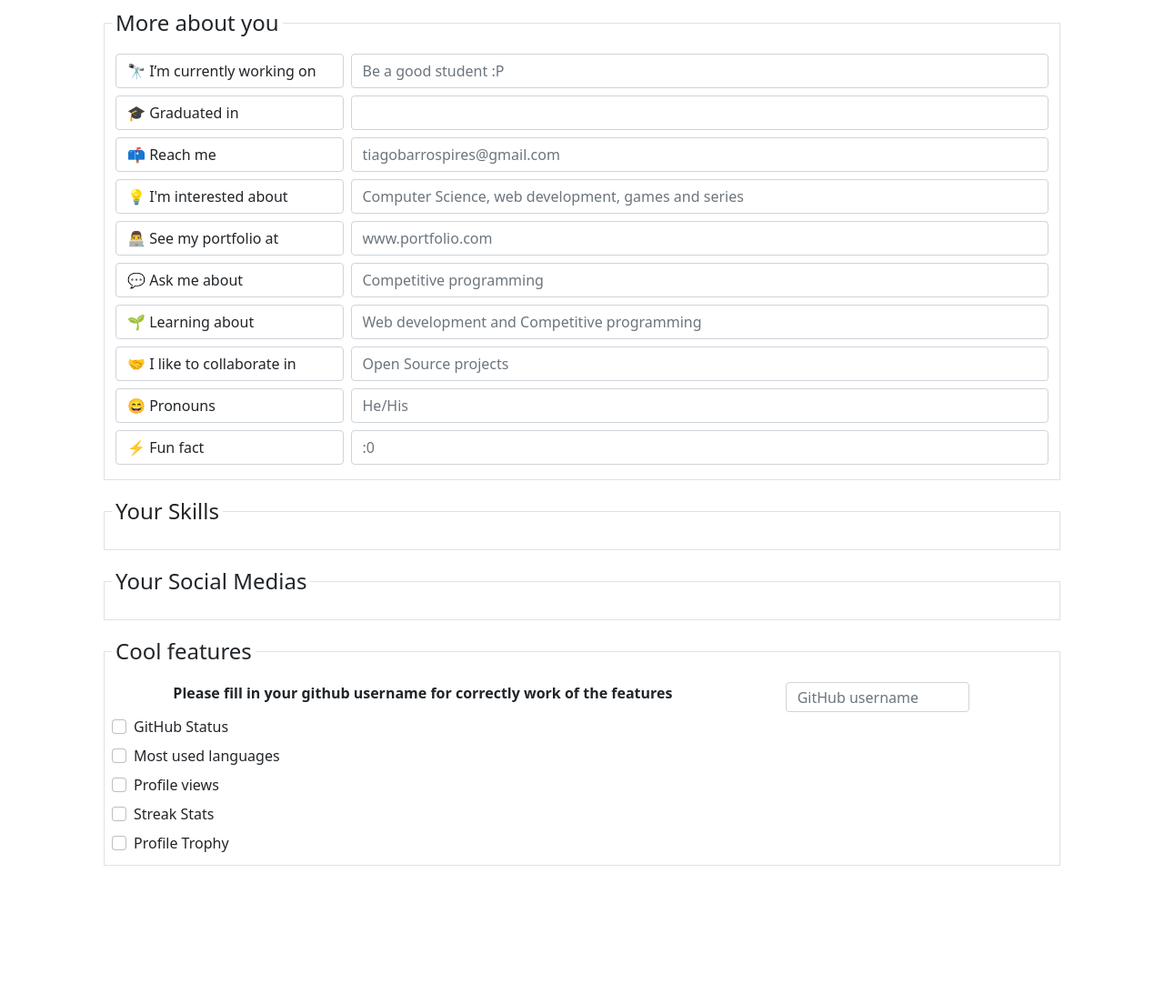
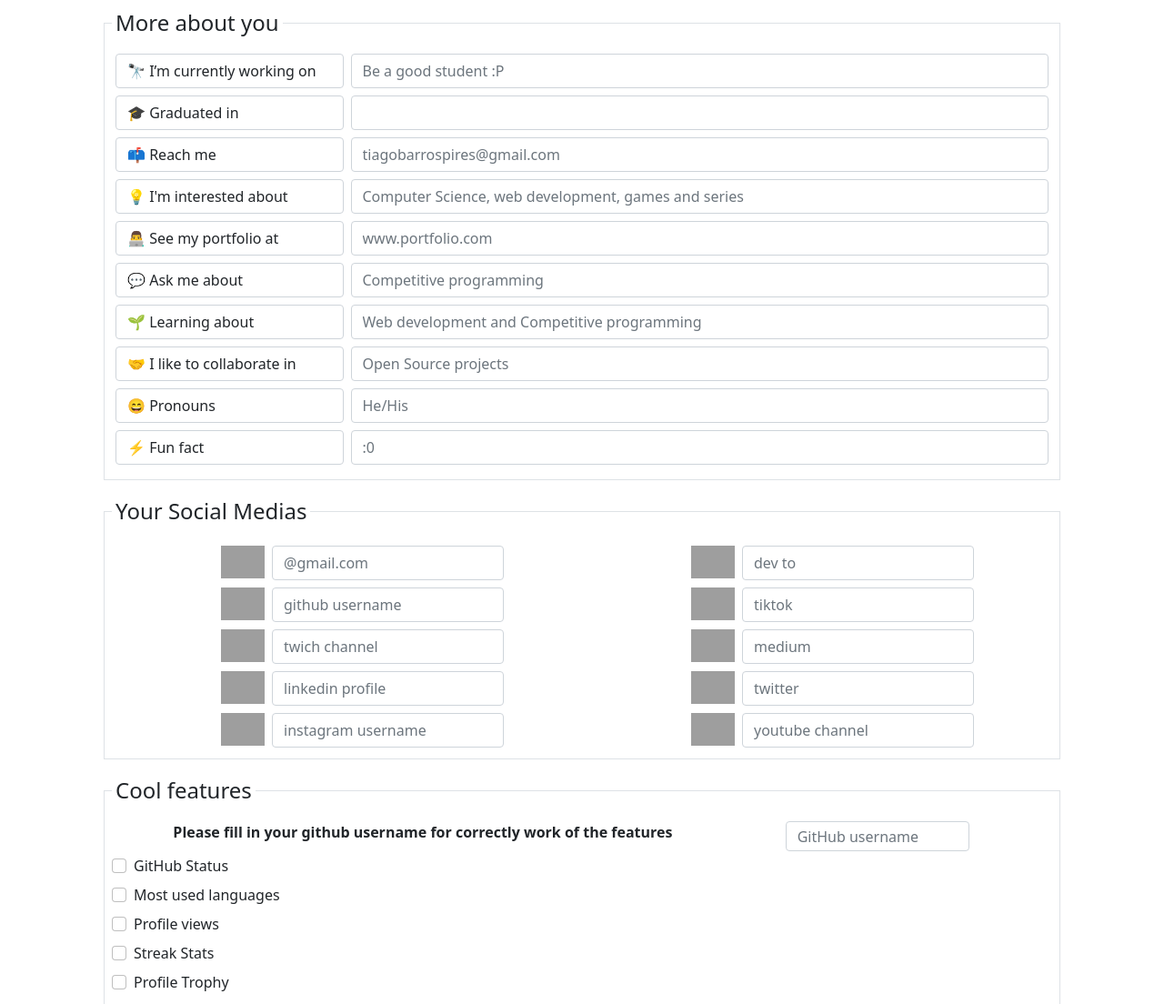
Before and after one commit to tiagobpires/readme-creator, a Flask app: page /profile in a window 1280 px wide. Shown: the part 362-1466 px from the top of the page at 91% size. Before the commit the page ends 1314 px from the top, so only its background shows below. Run offline with Flask 2, Linux system fonts and the light colour scheme; some libraries are stand-ins or nearby versions; grey boxes are pictures that could not be loaded.

Commit message:
Add Skills to profile template and jinja sintax sugar

```diff
--- a/application.py
+++ b/application.py
@@ -24,4 +24,118 @@ def profile():
         '⚡ Fun fact ' : ':0'
     }
 
-    return render_template('profile.html', more_about_you=more_about_you)
+    social_medias = {
+        '@gmail.com' : 'https://img.shields.io/badge/Gmail-D14836?style=for-the-badge&logo=gmail&logoColor=white',
+        'dev to' : 'https://img.shields.io/badge/dev.to-0A0A0A?style=for-the-badge&logo=dev.to&logoColor=white',
+        'github username' : 'https://img.shields.io/badge/GitHub-100000?style=for-the-badge&logo=github&logoColor=white',
+        'tiktok' : 'https://img.shields.io/badge/TikTok-000000?style=for-the-badge&logo=tiktok&logoColor=white',
+        'twich channel' : 'https://img.shields.io/badge/Twitch-9146FF?style=for-the-badge&logo=twitch&logoColor=white',
+        'medium' : 'https://img.shields.io/badge/Medium-12100E?style=for-the-badge&logo=medium&logoColor=white',
+        'linkedin profile' : 'https://img.shields.io/badge/LinkedIn-0077B5?style=for-the-badge&logo=linkedin&logoColor=white',
+        'twitter' : 'https://img.shields.io/badge/Twitter-1DA1F2?style=for-the-badge&logo=twitter&logoColor=white',
+        'instagram username' : 'https://img.shields.io/badge/Instagram-E4405F?style=for-the-badge&logo=instagram&logoColor=white',
+        'youtube channel' : 'https://img.shields.io/badge/YouTube-FF0000?style=for-the-badge&logo=youtube&logoColor=white'
+    }
+
+    skills = {
+        'android' : 'https://github.com/devicons/devicon/raw/master/icons/android/android-plain-wordmark.svg',
+        'angular' : 'https://github.com/devicons/devicon/raw/master/icons/angularjs/angularjs-plain-wordmark.svg',
+        'apache' : 'https://github.com/devicons/devicon/raw/master/icons/apache/apache-plain-wordmark.svg',
+        'arduino' : 'https://github.com/devicons/devicon/raw/master/icons/arduino/arduino-original-wordmark.svg',
+        'bash' : 'https://github.com/devicons/devicon/raw/master/icons/bash/bash-original.svg',
+        'bootstrap' : 'https://github.com/devicons/devicon/raw/master/icons/bootstrap/bootstrap-plain-wordmark.svg',
+        'c' : 'https://github.com/devicons/devicon/raw/master/icons/c/c-original.svg',
+        'canva' : 'https://github.com/devicons/devicon/raw/master/icons/canva/canva-original.svg',
+        'c++' : 'https://github.com/devicons/devicon/raw/master/icons/cplusplus/cplusplus-original.svg',
+        'csharp' : 'https://github.com/devicons/devicon/raw/master/icons/csharp/csharp-original.svg',
+        'css3' : 'https://github.com/devicons/devicon/raw/master/icons/css3/css3-plain-wordmark.svg',
+        'dart' : 'https://github.com/devicons/devicon/raw/master/icons/dart/dart-plain-wordmark.svg',
+        'django' : 'https://github.com/devicons/devicon/raw/master/icons/django/django-line.svg',
+        'docker' : 'https://github.com/devicons/devicon/raw/master/icons/docker/docker-original-wordmark.svg',
+        'elixir' : 'https://github.com/devicons/devicon/raw/master/icons/elixir/elixir-original-wordmark.svg',
+        'figma' : 'https://github.com/devicons/devicon/raw/master/icons/figma/figma-original.svg',
+        'flask' : 'https://github.com/devicons/devicon/raw/master/icons/flask/flask-original-wordmark.svg',
+        'firebase' : 'https://github.com/devicons/devicon/raw/master/icons/firebase/firebase-plain-wordmark.svg',
+        'flutter' : 'https://github.com/devicons/devicon/raw/master/icons/flutter/flutter-original.svg',
+        'git' : 'https://github.com/devicons/devicon/raw/master/icons/git/git-plain-wordmark.svg',
+        'go' : 'https://github.com/devicons/devicon/raw/master/icons/go/go-original.svg',
+        'html5' : 'https://github.com/devicons/devicon/raw/master/icons/html5/html5-plain-wordmark.svg',
+        'haskell' : 'https://github.com/devicons/devicon/raw/master/icons/haskell/haskell-original-wordmark.svg',
+        'illustrator' : 'https://github.com/devicons/devicon/raw/master/icons/illustrator/illustrator-plain.svg',
+        'ionic' : 'https://github.com/devicons/devicon/raw/master/icons/ionic/ionic-original-wordmark.svg',
+        'java' : 'https://github.com/devicons/devicon/raw/master/icons/java/java-original-wordmark.svg',
+        'javascript' : 'https://github.com/devicons/devicon/raw/master/icons/javascript/javascript-original.svg',
+        'jQuery' : 'https://github.com/devicons/devicon/raw/master/icons/jquery/jquery-plain-wordmark.svg',
+        'kotlin' : 'https://github.com/devicons/devicon/raw/master/icons/kotlin/kotlin-plain-wordmark.svg',
+        'laravel' : 'https://github.com/devicons/devicon/raw/master/icons/laravel/laravel-plain.svg',
+        'lua' : 'https://github.com/devicons/devicon/raw/master/icons/lua/lua-original-wordmark.svg',
+        'matlab' : 'https://github.com/devicons/devicon/raw/master/icons/matlab/matlab-original.svg',
+        'myql' : 'https://github.com/devicons/devicon/raw/master/icons/mysql/mysql-original-wordmark.svg',
+        'nodejs' : 'https://github.com/devicons/devicon/raw/master/icons/nodejs/nodejs-plain-wordmark.svg',
+        'numpy' : 'https://github.com/devicons/devicon/raw/master/icons/numpy/numpy-original-wordmark.svg',
+        'oracle' : 'https://github.com/devicons/devicon/raw/master/icons/oracle/oracle-original.svg',
+        'opengl' : 'https://github.com/devicons/devicon/raw/master/icons/opengl/opengl-plain.svg',
+        'photoshop' : 'https://github.com/devicons/devicon/raw/master/icons/photoshop/photoshop-line.svg',
+        'php' : 'https://github.com/devicons/devicon/raw/master/icons/php/php-original.svg',
+        'postgreesql' : 'https://github.com/devicons/devicon/raw/master/icons/postgresql/postgresql-plain-wordmark.svg',
+        'python' : 'https://github.com/devicons/devicon/raw/master/icons/python/python-original-wordmark.svg',
+        'r' : 'https://github.com/devicons/devicon/raw/master/icons/r/r-original.svg',
+        'react' : 'https://github.com/devicons/devicon/raw/master/icons/react/react-original-wordmark.svg',
+        'swift' : 'https://github.com/devicons/devicon/raw/master/icons/swift/swift-original.svg',
+        'typescript' : 'https://github.com/devicons/devicon/raw/master/icons/typescript/typescript-original.svg',
+        'unity' : 'https://github.com/devicons/devicon/raw/master/icons/unity/unity-original-wordmark.svg',
+        'vuejs' : 'https://github.com/devicons/devicon/raw/master/icons/vuejs/vuejs-original-wordmark.svg'
+    }
+
+
+    just_original = {
+        'android' : 'https://github.com/devicons/devicon/raw/master/icons/android/android-original.svg',
+        'angular' : 'https://github.com/devicons/devicon/raw/master/icons/angularjs/angularjs-original.svg',
+        'apache' : 'https://github.com/devicons/devicon/raw/master/icons/apache/apache-original.svg',
+        'arduino' : 'https://github.com/devicons/devicon/raw/master/icons/arduino/arduino-original.svg',
+        'bash' : 'https://github.com/devicons/devicon/raw/master/icons/bash/bash-original.svg',
+        'bootstrap' : 'https://github.com/devicons/devicon/raw/master/icons/bootstrap/bootstrap-original.svg',
+        'c' : 'https://github.com/devicons/devicon/raw/master/icons/c/c-original.svg',
+        'canva' : 'https://github.com/devicons/devicon/raw/master/icons/canva/canva-original.svg',
+        'c++' : 'https://github.com/devicons/devicon/raw/master/icons/cplusplus/cplusplus-original.svg',
+        'csharp' : 'https://github.com/devicons/devicon/raw/master/icons/csharp/csharp-original.svg',
+        'css3' : 'https://github.com/devicons/devicon/raw/master/icons/css3/css3-original.svg',
+        'dart' : 'https://github.com/devicons/devicon/raw/master/icons/dart/dart-original.svg',
+        'django' : 'https://github.com/devicons/devicon/raw/master/icons/django/django-line.svg',
+        'docker' : 'https://github.com/devicons/devicon/raw/master/icons/docker/docker-original-wordmark.svg',
+        'elixir' : 'https://github.com/devicons/devicon/raw/master/icons/elixir/elixir-original.svg',
+        'figma' : 'https://github.com/devicons/devicon/raw/master/icons/figma/figma-original.svg',
+        'flask' : 'https://github.com/devicons/devicon/raw/master/icons/flask/flask-original.svg',
+        'firebase' : 'https://github.com/devicons/devicon/raw/master/icons/firebase/firebase-plain.svg',
+        'flutter' : 'https://github.com/devicons/devicon/raw/master/icons/flutter/flutter-original.svg',
+        'git' : 'https://github.com/devicons/devicon/raw/master/icons/git/git-original.svg',
+        'go' : 'https://github.com/devicons/devicon/raw/master/icons/go/go-original.svg',
+        'html5' : 'https://github.com/devicons/devicon/raw/master/icons/html5/html5-original.svg',
+        'haskell' : 'https://github.com/devicons/devicon/raw/master/icons/haskell/haskell-original.svg',
+        'illustrator' : 'https://github.com/devicons/devicon/raw/master/icons/illustrator/illustrator-plain.svg',
+        'ionic' : 'https://github.com/devicons/devicon/raw/master/icons/ionic/ionic-original.svg',
+        'java' : 'https://github.com/devicons/devicon/raw/master/icons/java/java-original.svg',
+        'javascript' : 'https://github.com/devicons/devicon/raw/master/icons/javascript/javascript-original.svg',
+        'jQuery' : 'https://github.com/devicons/devicon/raw/master/icons/jquery/jquery-original.svg',
+        'kotlin' : 'https://github.com/devicons/devicon/raw/master/icons/kotlin/kotlin-original.svg',
+        'laravel' : 'https://github.com/devicons/devicon/raw/master/icons/laravel/laravel-plain.svg',
+        'lua' : 'https://github.com/devicons/devicon/raw/master/icons/lua/lua-original.svg',
+        'matlab' : 'https://github.com/devicons/devicon/raw/master/icons/matlab/matlab-original.svg',
+        'mysql' : 'https://github.com/devicons/devicon/raw/master/icons/mysql/mysql-original.svg',
+        'nodejs' : 'https://github.com/devicons/devicon/raw/master/icons/nodejs/nodejs-original.svg',
+        'numpy' : 'https://github.com/devicons/devicon/raw/master/icons/numpy/numpy-original.svg',
+        'oracle' : 'https://github.com/devicons/devicon/raw/master/icons/oracle/oracle-original.svg',
+        'opengl' : 'https://github.com/devicons/devicon/raw/master/icons/opengl/opengl-plain.svg',
+        'photoshop' : 'https://github.com/devicons/devicon/raw/master/icons/photoshop/photoshop-line.svg',
+        'php' : 'https://github.com/devicons/devicon/raw/master/icons/php/php-original.svg',
+        'postgresql' : 'https://github.com/devicons/devicon/raw/master/icons/postgresql/postgresql-original.svg',
+        'python' : 'https://github.com/devicons/devicon/raw/master/icons/python/python-original.svg',
+        'r' : 'https://github.com/devicons/devicon/raw/master/icons/r/r-original.svg',
+        'react' : 'https://github.com/devicons/devicon/raw/master/icons/react/react-original.svg',
+        'swift' : 'https://github.com/devicons/devicon/raw/master/icons/swift/swift-original.svg',
+        'typescript' : 'https://github.com/devicons/devicon/raw/master/icons/typescript/typescript-original.svg',
+        'unity' : 'https://github.com/devicons/devicon/raw/master/icons/unity/unity-original.svg',
+        'vuejs' : 'https://github.com/devicons/devicon/raw/master/icons/vuejs/vuejs-original.svg'
+    }
+
+    return render_template('profile.html', more_about_you=more_about_you, social_medias=social_medias, skills=skills)
--- a/static/css/style.css
+++ b/static/css/style.css
@@ -6,3 +6,17 @@
 textarea:focus, input:focus, select:focus {
     box-shadow: 0 0 0 0 !important;
 }
+
+.socialbadges {
+    width: auto !important;
+    height: 36px !important;
+}
+
+.divSocialBadges {
+    width: 172px !important;
+}
+
+.skillsImage {
+    height: 70px !important;
+    width: 70px !important;
+}
--- a/templates/profile.html
+++ b/templates/profile.html
@@ -44,13 +44,16 @@
 
 
         <fieldset class="border p-2 mb-2 row gx-2">
-            <legend class="legend w-auto mb-0">Your Skills</legend>
-
-        </fieldset>
-
-        <fieldset class="border p-2 mb-2 row gx-2">
             <legend class="legend w-auto mb-0">Your Social Medias</legend>
 
+            {% for key, value in social_medias.items() %}
+                <div class="d-flex justify-content-start w-50 my-1">
+                    <div class="divSocialBadges d-flex justify-content-end">
+                        <img src="{{ value }}" class="socialbadges mx-2">
+                    </div>
+                    <input type="text" class="form-control w-50" placeholder="{{ key }}">
+                </div>
+            {% endfor %}
         </fieldset>
 
 
@@ -98,6 +101,16 @@
             </div>
         </fieldset>
 
+        <fieldset class="border p-2 mb-2 row gx-2 d-flex justify-content-center">
+            <legend class="legend w-auto mb-0">Your Skills</legend>
+            {% for key, value in skills.items() %}
+                <div class="form-check mx-2 my-4 col-2 d-flex justify-content-center">
+                    <input class="form-check-input" type="checkbox" value="{{ key }}">
+                    <img src="{{ value }}" class="skillsImage ms-4">
+                </div>
+            {% endfor %}
+        </fieldset>
+
     </form>
 
 {% endblock %}
```
